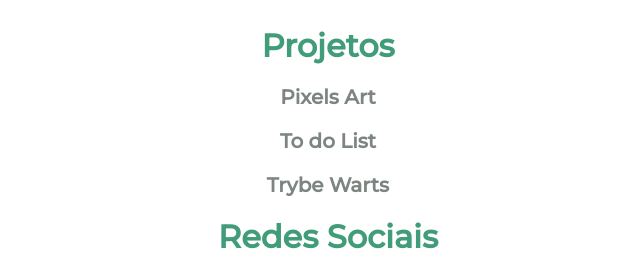
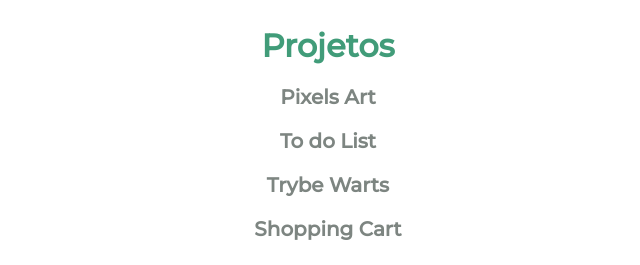
Before and after one commit to kalarruda/kalarruda.github.io, a plain HTML site: page index.html in a window 1280 px wide. Shown: the part 883-1148 px from the top of the page, without its empty margins (312-952 px from the left). Drawn offline with nearby package versions, Linux system fonts and the light colour scheme.

Commit message:
adiciona projeto shopping cart

```diff
--- a/index.html
+++ b/index.html
@@ -49,6 +49,7 @@
                 <li><a href="projetos/pixels_Art/index.html">Pixels Art</a></li>
                 <li><a href="projetos/to-Do-List/index.html">To do List</a></li>
                 <li><a href="projetos/trybeWarts/index.html">Trybe Warts</a></li>
+                <li><a href="projetos/shopping_cart/index.html">Shopping Cart</a></li>
             </ul>
             <h2>Redes Sociais</h2>
             <section id="align-itens">
```
